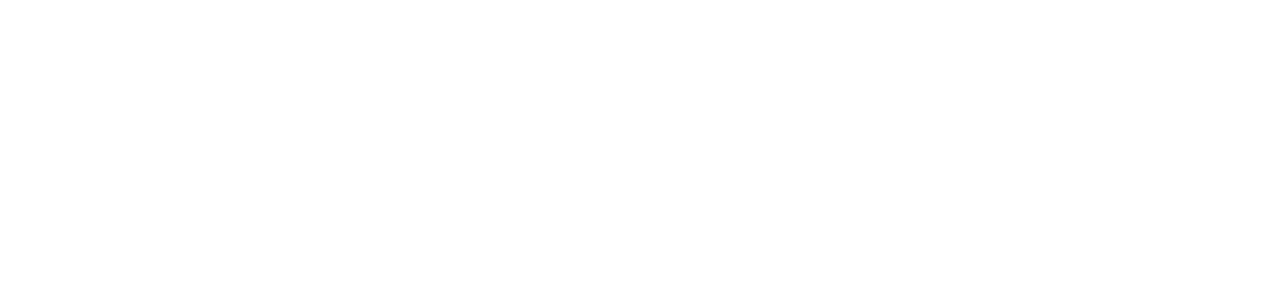
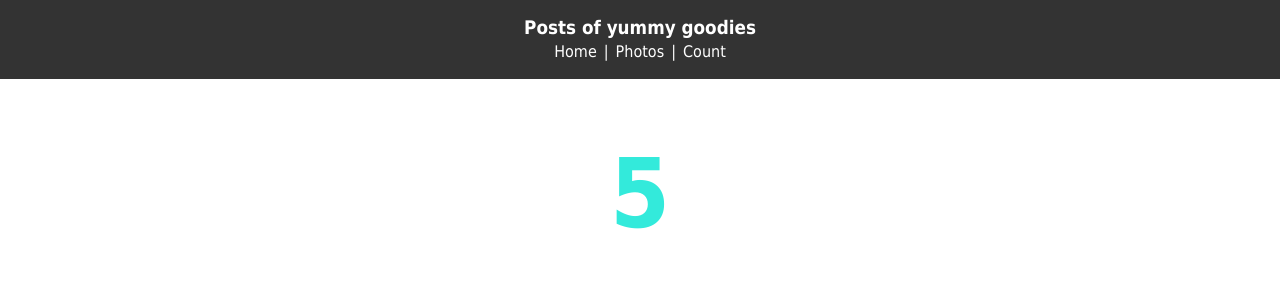
Before and after one commit to Paddlepop25/react-post-app-functional-components, a React (Create React App) app: page /count in a window 1280 px wide. Shown: the top 300 px of the page. Built offline with nearby package versions, Linux system fonts and the light colour scheme.

Commit message:
added Count component

```diff
--- a/package.json
+++ b/package.json
@@ -6,6 +6,7 @@
     "@testing-library/jest-dom": "^5.11.9",
     "@testing-library/react": "^11.2.3",
     "@testing-library/user-event": "^12.6.2",
+    "randomcolor": "^0.6.2",
     "react": "^17.0.1",
     "react-dom": "^17.0.1",
     "react-router-dom": "^5.2.0",
--- /dev/null
+++ b/src/components/Count.js
@@ -0,0 +1,36 @@
+import React, { useState, useEffect } from 'react'
+import Header from './Header'
+const randomColor = require('randomcolor')
+
+function Count() {
+  const [count, setCount] = useState(0)
+  const [color, setColor] = useState('')
+
+  useEffect(() => {
+    const changeCount = setInterval(() => {
+      setCount((prevCount) => prevCount + 1)
+    }, 1000)
+    return () => clearInterval(changeCount)
+  }, [])
+
+  useEffect(() => {
+    setColor(randomColor())
+  }, [count])
+
+  return (
+    <>
+      <Header />
+      <h1 style={countStyle}>
+        <span style={{ color }}>{count}</span>
+      </h1>
+    </>
+  )
+}
+
+const countStyle = {
+  textAlign: 'center',
+  fontSize: '6rem',
+  marginTop: '3rem',
+}
+
+export default Count
--- a/src/components/EditPost.js
+++ b/src/components/EditPost.js
@@ -5,10 +5,9 @@
 function EditPost(props) {
   const [carb, setCarb] = useState('')
   const [yummies, setYummies] = useState('')
+  const { id } = props.match.params
 
   useEffect(() => {
-    const { id } = props.match.params
-
     if (id > 3) {
       alert('Please choose RICE, NOODLES or BREAD\nfor the edit page')
     } else {
@@ -16,7 +15,7 @@
       setCarb(post.carb)
       setYummies(post.yummies)
     }
-  }, [setCarb, setYummies])
+  }, [setCarb, setYummies]) // eslint-disable-next-line react-hooks/exhaustive-deps
 
   const editPost = (event) => {
     if (event.target.name === 'carb') {
--- a/src/components/Header.js
+++ b/src/components/Header.js
@@ -11,6 +11,10 @@
         |
         <Link to='/photos' style={linkStyle}>
           Photos
+        </Link>
+        |
+        <Link to='/count' style={linkStyle}>
+          Count
         </Link>
       </header>
     </>
--- a/src/index.js
+++ b/src/index.js
@@ -3,6 +3,7 @@
 import App from './App'
 import Photos from './components/Photos'
 import EditPost from './components/EditPost'
+import Count from './components/Count'
 import { BrowserRouter as Router, Route } from 'react-router-dom'
 
 ReactDOM.render(
@@ -11,6 +12,7 @@
       <Route exact path='/' component={App} />
       <Route exact path='/editpost/:id' component={EditPost} />
       <Route exact path='/photos' component={Photos} />
+      <Route exact path='/count' component={Count} />
     </Router>
   </React.StrictMode>,
   document.getElementById('root')
```
Also changed, not shown: 2 other files (tests, documents, lock files or other folders).
